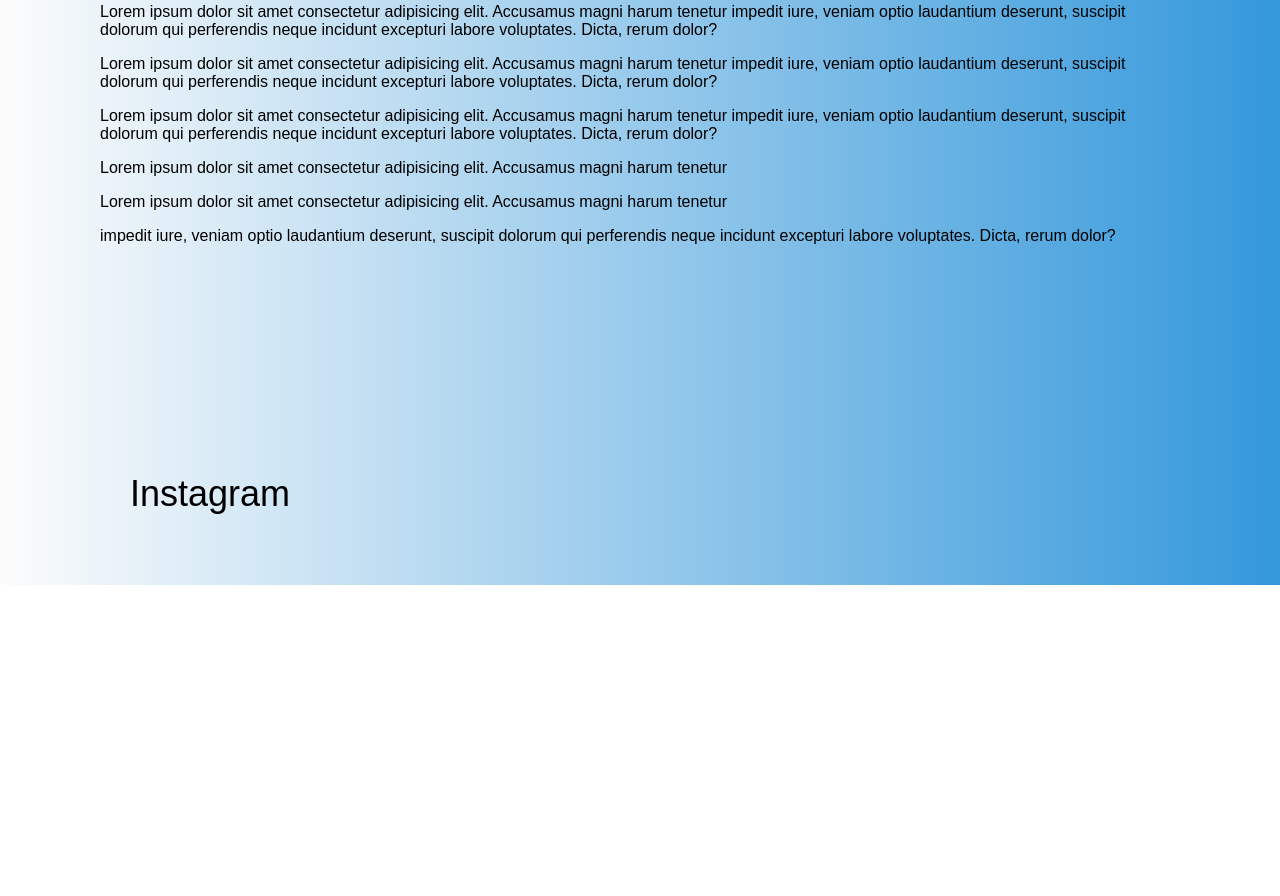
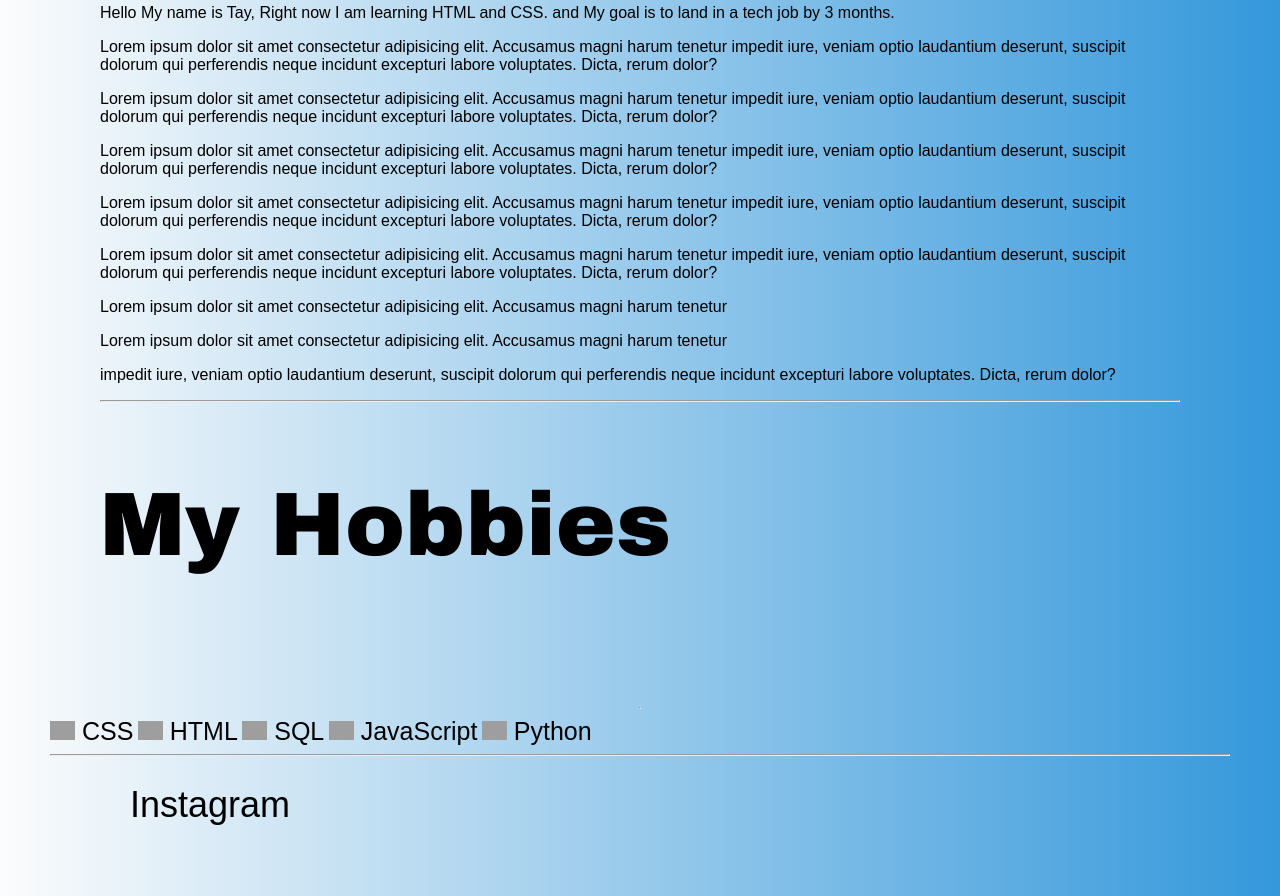
Before and after one commit to titiwatte06-cpu/jsd12_week03, a plain HTML site: page mypersonalprofile.html in a window 1280 px wide. Shown: the part 315-1211 px from the top of the page. Before the commit the page ends 900 px from the top, so only its background shows below. Drawn offline with Linux system fonts and the light colour scheme; grey boxes are pictures that could not be loaded.

Commit message:
updated more 17

```diff
--- a/mypersonalprofile.html
+++ b/mypersonalprofile.html
@@ -42,7 +42,7 @@
 <body>
     <div class="content">
         <img src="/tay-fullstacl.png" style="float: right;" alt="Avatar" width="1200px">
-        <h1 style="color: rgb(0, 0, 0);">My Personal Profile</h1>
+        <h1 style = "color: #000; font-family: 'Arial Black', sans-serif; font-size: 90px; font-weight: bold;">My Personal Profile</h1>
         <p style="color: rgb(0, 0, 0);">Hello My name is Tay, Right now I am learning HTML and CSS. and My goal is to land in a tech job by 3 months.</p>
 
         <div class="lorem-text">
@@ -54,16 +54,35 @@
             <p>Lorem ipsum dolor sit amet consectetur adipisicing elit. Accusamus magni harum tenetur
             <p>Lorem ipsum dolor sit amet consectetur adipisicing elit. Accusamus magni harum tenetur
             <p>impedit iure, veniam optio laudantium deserunt, suscipit dolorum qui perferendis neque incidunt excepturi labore voluptates. Dicta, rerum dolor?</p>
+            <hr>
+            <h2 style = "color: #000; font-family: 'Arial Black', sans-serif; font-size: 90px; font-weight: bold;">My Hobbies</h2>
+            <p></p>
         </div>
 
     </div>
+    <hr>
+    <div class="skills-container">
 
+        <span style = "font-size: 25px;"><img src="https://cdn.jsdelivr.net/gh/devicons/devicon/icons/css3/css3-original.svg" width="25" alt="CSS">
+        CSS</span>
+        <span style = "font-size: 25px;"><img src="https://cdn.jsdelivr.net/gh/devicons/devicon/icons/html5/html5-original.svg" width="25" alt="HTML">
+        HTML</span>
+        <span style = "font-size: 25px;"><img src="https://cdn.jsdelivr.net/gh/devicons/devicon/icons/sqlite/sqlite-original.svg" width="25" alt="SQL">
+        SQL</span>
+        <span style = "font-size: 25px;"><img src="https://cdn.jsdelivr.net/gh/devicons/devicon/icons/javascript/javascript-original.svg" width="25" alt="JavaScript">
+        JavaScript</span>
+        <span style = "font-size: 25px;"><img src="https://cdn.jsdelivr.net/gh/devicons/devicon/icons/python/python-original.svg" width="25" alt="Python">
+        Python</span>
+
+    <hr>
+    </div>
 
     <footer style="padding: 20px 50px;">
         <a href="https://www.instagram.com" target="_blank"
             style="color: rgb(0, 0, 0); padding: 10px 30px; text-decoration: none; font-size: 36px;">
             Instagram
         </a>
+
     </footer>
 
     </div>
```
